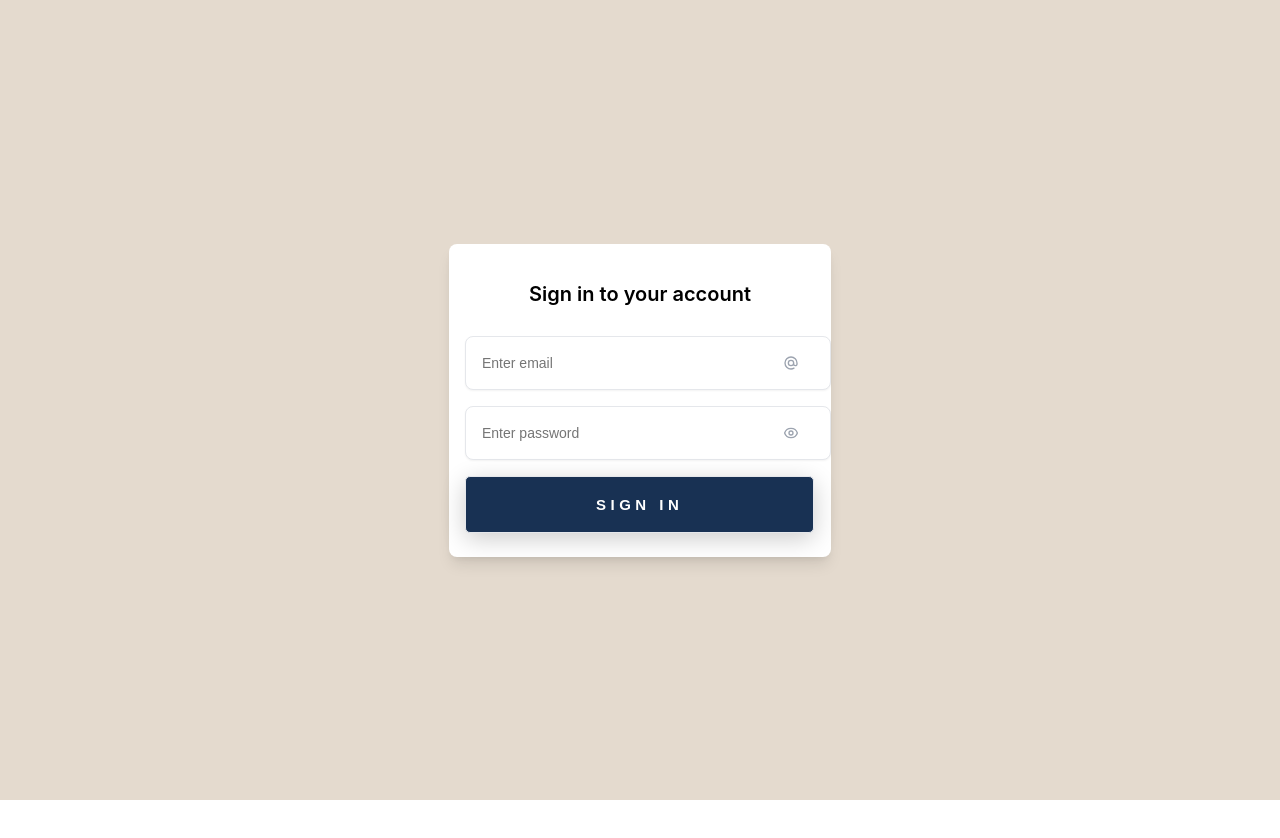
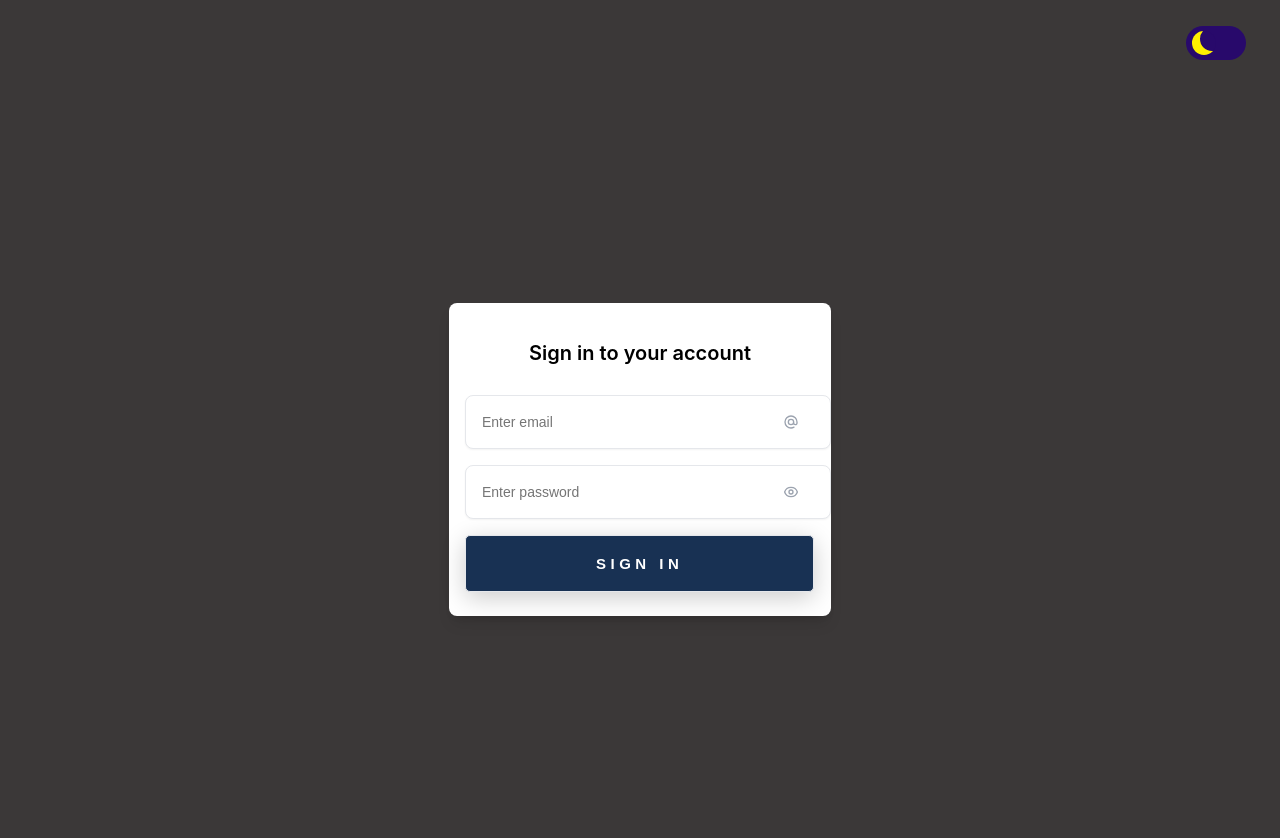
Before and after one commit to shivam-kumar123/mumble-client, a React (Create React App) app: page / in a window 1280 px wide. Shown: the top 838 px of the page. Before the commit the page ends 800 px from the top, so only its background shows below. Built offline with nearby package versions, Linux system fonts and the light colour scheme.

Commit message:
loader and theme added

```diff
--- a/src/App.css
+++ b/src/App.css
@@ -3,37 +3,12 @@
   background-color: rgb(228, 218, 206);
 }
 
-.App-logo {
-  height: 40vmin;
-  pointer-events: none;
+.white-theme {
+  background-color: rgb(228, 218, 206);
+  color: black;
 }
 
-@media (prefers-reduced-motion: no-preference) {
-  .App-logo {
-    animation: App-logo-spin infinite 20s linear;
-  }
-}
-
-.App-header {
-  background-color: #282c34;
-  min-height: 100vh;
-  display: flex;
-  flex-direction: column;
-  align-items: center;
-  justify-content: center;
-  font-size: calc(10px + 2vmin);
+.dark-theme {
+  background-color: rgb(59, 56, 56);
   color: white;
 }
-
-.App-link {
-  color: #61dafb;
-}
-
-@keyframes App-logo-spin {
-  from {
-    transform: rotate(0deg);
-  }
-  to {
-    transform: rotate(360deg);
-  }
-}
--- a/src/App.js
+++ b/src/App.js
@@ -1,10 +1,20 @@
+import {React, useState} from 'react';
+
 import SignUp from './components/SignUp';
+import ThemeButton from './components/ThemeButton';
 
 import './App.css';
 
 function App() {
+
+  // 0 --> white and 1 --> dark
+  const [theme, setTheme] = useState(1)
+
   return (
-    <div className="App">
+    <div className={`App ${(theme === 0) ? 'white-theme' : 'dark-theme'}`}>
+      <ThemeButton
+        setTheme={setTheme}
+      />
       <SignUp />
     </div>
   );
--- /dev/null
+++ b/src/components/Loader.css
@@ -0,0 +1,50 @@
+.loaderBar {
+    width: calc(160px / 0.707);
+    height: 10px;
+    background: #F9F9F9;
+    border-radius: 10px;
+    border: 1px solid #006DFE;
+    position: relative;
+    overflow: hidden;
+    padding-left: 34.5%;
+  }
+
+  .loaderBar::before {
+    content: "";
+    position: absolute;
+    top: 0;
+    left: 0;
+    height: 100%;
+    border-radius: 5px;
+    background: repeating-linear-gradient(45deg, #0031F2 0 30px, #006DFE 0 40px) right/200% 100%;
+    animation: fillProgress 6s ease-in-out, lightEffect 1s infinite linear;
+    animation-fill-mode: forwards;
+  }
+
+  @keyframes fillProgress {
+    0% {
+      width: 0;
+    }
+
+    33% {
+      width: 33.333%;
+    }
+
+    66% {
+      width: 66.67%;
+    }
+
+    100% {
+      width: 100%;
+    }
+  }
+
+  @keyframes lightEffect {
+    0%, 20%, 40%, 60%, 80%, 100% {
+      background: repeating-linear-gradient(45deg, #0031F2 0 30px, #006DFE 0 40px) right/200% 100%;
+    }
+
+    10%, 30%, 50%, 70%, 90% {
+      background: repeating-linear-gradient(45deg, #0031F2 0 30px, #006DFE 0 40px, rgba(255, 255, 255, 0.3) 0 40px) right/200% 100%;
+    }
+  }
--- /dev/null
+++ b/src/components/Loader.js
@@ -0,0 +1,10 @@
+import React from 'react'
+import './Loader.css'
+
+function Loader() {
+  return (
+    <div className="loaderBar"></div>
+  )
+}
+
+export default Loader
--- a/src/components/SignUp.js
+++ b/src/components/SignUp.js
@@ -1,6 +1,7 @@
 import {React, useState} from 'react';
 
 import Button from './Button';
+import Loader from './Loader';
 import './SignUp.css';
 
 function SignUp() {
@@ -9,6 +10,8 @@ function SignUp() {
     email: '',
     password: ''
   })
+
+  const [btnClick, setBtnClick] = useState(false)
 
   const handleEmailChange = (e) => {
     setContact({
@@ -25,6 +28,7 @@ function SignUp() {
   }
 
   const handleFormSubmit = (e) => {
+    setBtnClick(true)
     e.preventDefault()
     console.log(`E-Mail: ${contact.email}`)
     console.log(`Password: ${contact.password}`)
@@ -94,6 +98,7 @@ function SignUp() {
           handleFormSubmit={handleFormSubmit}
           btnText="SIGN IN"
           />
+        {btnClick && <Loader />}
       </form>
     </div>
   );
--- /dev/null
+++ b/src/components/ThemeButton.css
@@ -0,0 +1,53 @@
+/* The switch - the box around the slider */
+.switch {
+    font-size: 17px;
+    position: relative;
+    display: inline-block;
+    width: 3.5em;
+    height: 2em;
+    margin-top:2%;
+    margin-left: 90%;
+  }
+
+  /* Hide default HTML checkbox */
+  .switch input {
+    opacity: 0;
+    width: 0;
+    height: 0;
+  }
+
+  /* The slider */
+  .slider {
+    --background: #28096b;
+    position: absolute;
+    cursor: pointer;
+    top: 0;
+    left: 0;
+    right: 0;
+    bottom: 0;
+    background-color: var(--background);
+    transition: .5s;
+    border-radius: 30px;
+  }
+
+  .slider:before {
+    position: absolute;
+    content: "";
+    height: 1.4em;
+    width: 1.4em;
+    border-radius: 50%;
+    left: 10%;
+    bottom: 15%;
+    box-shadow: inset 8px -4px 0px 0px #fff000;
+    background: var(--background);
+    transition: .5s;
+  }
+
+  input:checked + .slider {
+    background-color: #522ba7;
+  }
+
+  input:checked + .slider:before {
+    transform: translateX(100%);
+    box-shadow: inset 15px -4px 0px 15px #fff000;
+  }
--- /dev/null
+++ b/src/components/ThemeButton.js
@@ -0,0 +1,23 @@
+import React from 'react'
+
+import './ThemeButton.css'
+
+function ThemeButton({setTheme}) {
+
+    const handleTheme = () => {
+        setTheme((prev) => {
+            return prev ^ 1
+        })
+    }
+
+  return (
+    <div>
+        <label class="switch">
+            <input type="checkbox" onClick={handleTheme}/>
+            <span class="slider"></span>
+        </label>
+    </div>
+  )
+}
+
+export default ThemeButton
```
